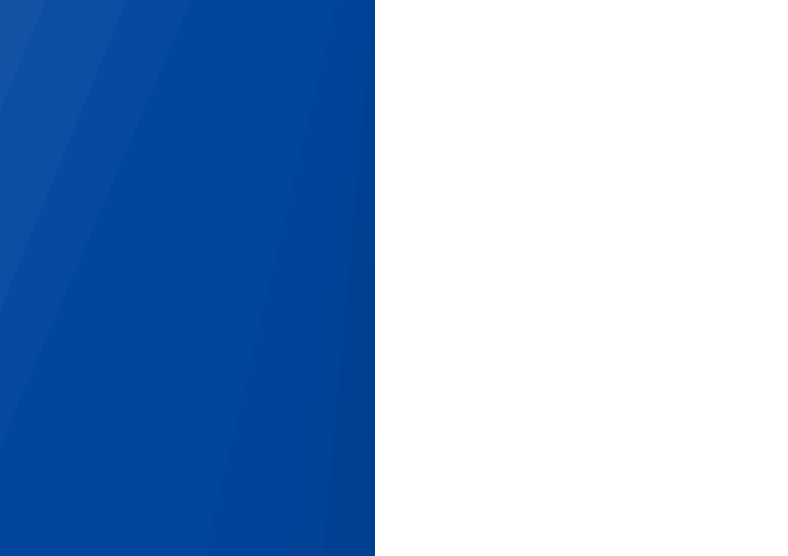
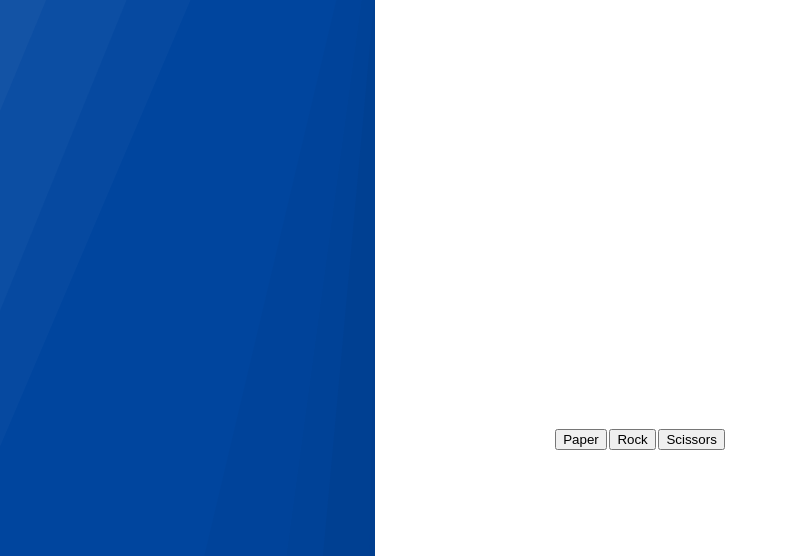
Before and after one commit to svamedia/rock-paper-scissors-project, a plain HTML site: page index.html in a window 1280 px wide. Shown: the part 244-800 px from the top of the page, without its empty margins (0-788 px from the left). Drawn offline with Linux system fonts and the light colour scheme.

Commit message:
aligned body text to center & spaced .game-contain through out page

```diff
--- a/style.css
+++ b/style.css
@@ -9,4 +9,13 @@ body {
   background-image: url(/rps-images/shiny-overlay.png);
   background-repeat: no-repeat;
   font-size: 1em;
+  margin: auto;
+  text-align: center;
 }
+
+.game-contain {
+  display: flex;
+  flex-flow: column nowrap;
+  height: 100vh;
+  justify-content: space-evenly;
+}
```
